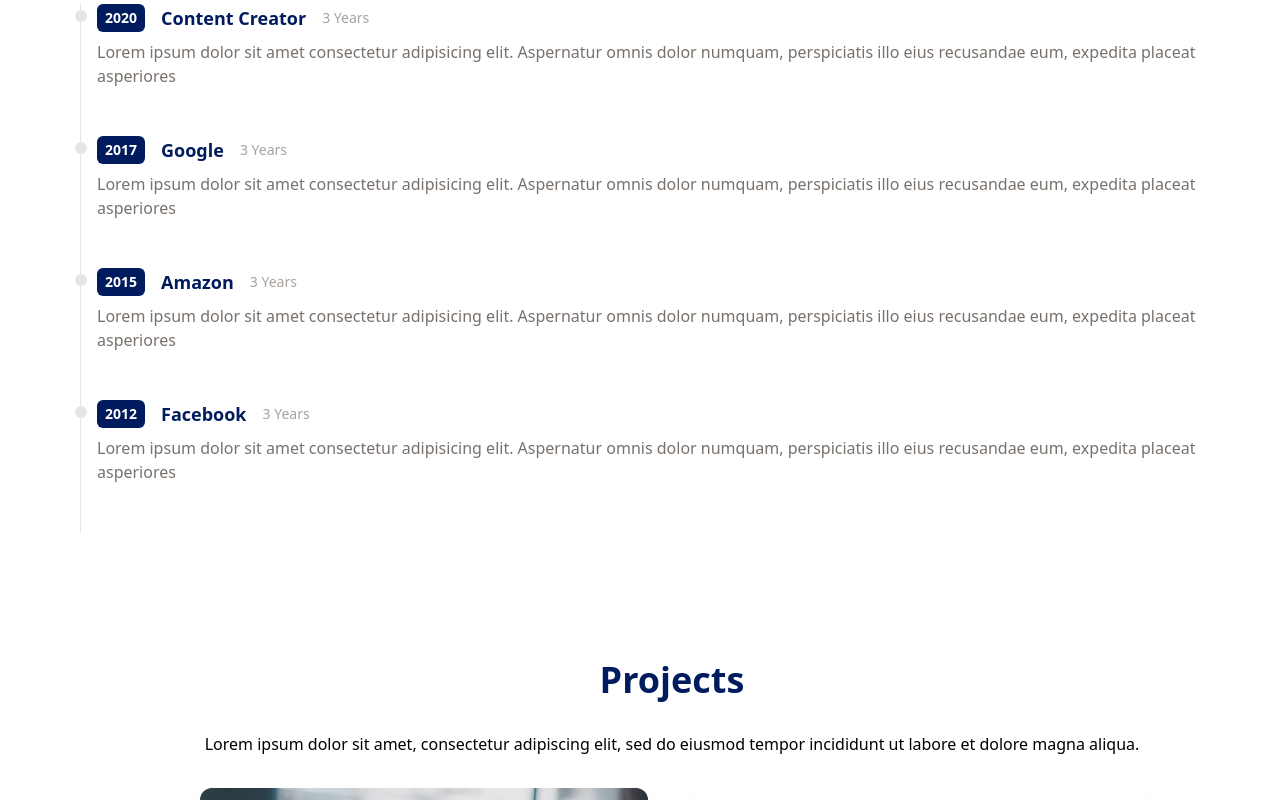
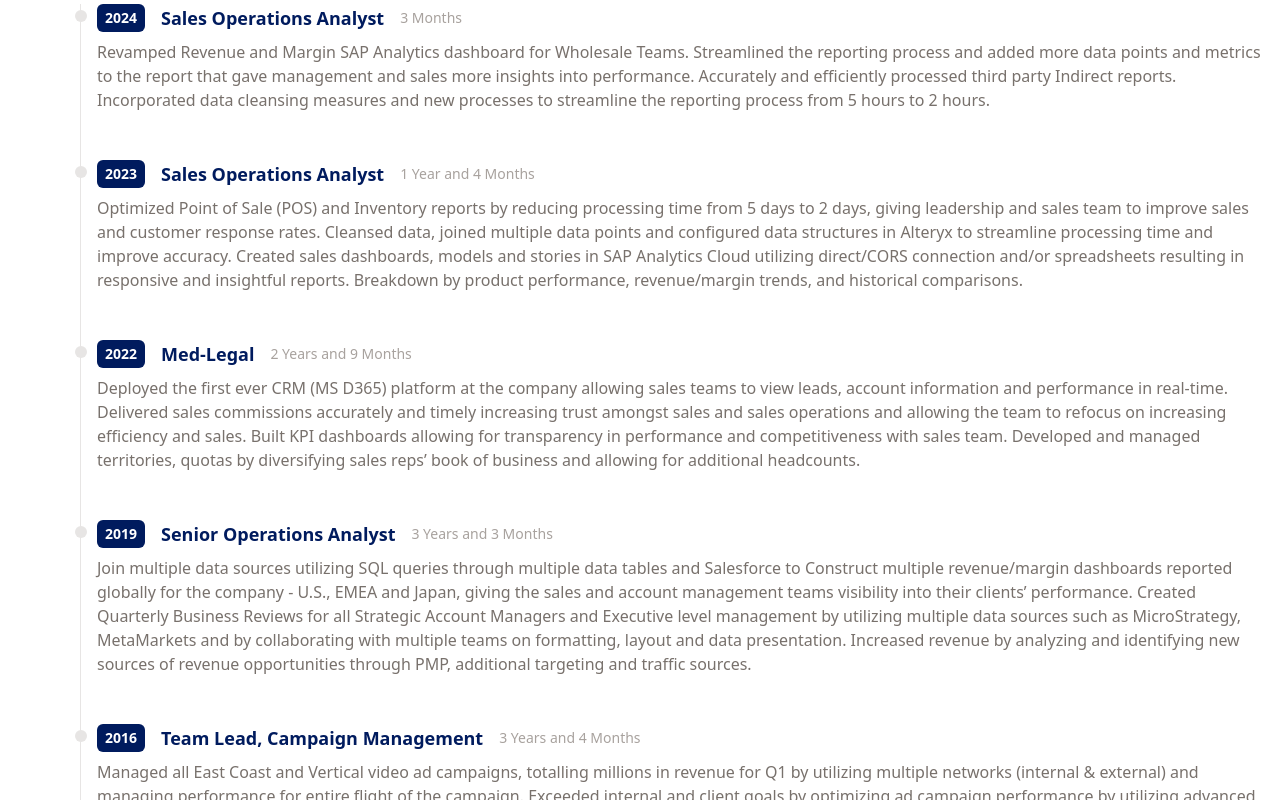
Before and after one commit to sichang51/portfolio-website-frontend, a React (Vite) app: page / in a window 1280 px wide. Shown: the part 900-1700 px from the top of the page. Built offline with nearby package versions, Linux system fonts and the light colour scheme.

Commit message:
added employment history to Work.jsx

```diff
--- a/src/components/Work.jsx
+++ b/src/components/Work.jsx
@@ -3,32 +3,39 @@ import WorkItem from "./Workitem";
 
 const data = [
   {
-    year: 2020,
-    title: "Content Creator",
-    duration: "3 Years",
+    year: 2024,
+    title: "Sales Operations Analyst",
+    duration: "3 Months",
     details:
-      "Lorem ipsum dolor sit amet consectetur adipisicing elit. Aspernatur omnis dolor numquam, perspiciatis illo eius recusandae eum, expedita placeat asperiores",
+      "Revamped Revenue and Margin SAP Analytics dashboard for Wholesale Teams.  Streamlined the reporting process and added more data points and metrics to the report that gave management and sales more insights into performance.  Accurately and efficiently processed third party Indirect reports. Incorporated data cleansing measures and new processes to streamline the reporting process from 5 hours to 2 hours.",
   },
   {
-    year: 2017,
-    title: "Google",
-    duration: "3 Years",
+    year: 2023,
+    title: "Sales Operations Analyst",
+    duration: "1 Year and 4 Months",
     details:
-      "Lorem ipsum dolor sit amet consectetur adipisicing elit. Aspernatur omnis dolor numquam, perspiciatis illo eius recusandae eum, expedita placeat asperiores",
+      "Optimized Point of Sale (POS) and Inventory reports by reducing processing time from 5 days to 2 days, giving leadership and sales team to improve sales and customer response rates.  Cleansed data, joined multiple data points and configured data structures in Alteryx to streamline processing time and improve accuracy.  Created sales dashboards, models and stories in SAP Analytics Cloud utilizing direct/CORS connection and/or spreadsheets resulting in responsive and insightful reports.  Breakdown by product performance, revenue/margin trends, and historical comparisons.",
   },
   {
-    year: 2015,
-    title: "Amazon",
-    duration: "3 Years",
+    year: 2022,
+    title: "Med-Legal",
+    duration: "2 Years and 9 Months",
     details:
-      "Lorem ipsum dolor sit amet consectetur adipisicing elit. Aspernatur omnis dolor numquam, perspiciatis illo eius recusandae eum, expedita placeat asperiores",
+      "Deployed the first ever CRM (MS D365) platform at the company allowing sales teams to view leads, account information and performance in real-time.  Delivered sales commissions accurately and timely increasing trust amongst sales and sales operations and allowing the team to refocus on increasing efficiency and sales.  Built KPI dashboards allowing for transparency in performance and competitiveness with sales team.  Developed and managed territories, quotas by diversifying sales reps’ book of business and allowing for additional headcounts.",
   },
   {
-    year: 2012,
-    title: "Facebook",
-    duration: "3 Years",
+    year: 2019,
+    title: "Senior Operations Analyst",
+    duration: "3 Years and 3 Months",
     details:
-      "Lorem ipsum dolor sit amet consectetur adipisicing elit. Aspernatur omnis dolor numquam, perspiciatis illo eius recusandae eum, expedita placeat asperiores",
+      "Join multiple data sources utilizing SQL queries through multiple data tables and Salesforce to Construct multiple revenue/margin dashboards reported globally for the company - U.S., EMEA and Japan, giving the sales and account management teams visibility into their clients’ performance.  Created Quarterly Business Reviews for all Strategic Account Managers and Executive level management by utilizing multiple data sources such as MicroStrategy, MetaMarkets and by collaborating with multiple teams on formatting, layout and data presentation.  Increased revenue by analyzing and identifying new sources of revenue opportunities through PMP, additional targeting and traffic sources.",
+  },
+  {
+    year: 2016,
+    title: "Team Lead, Campaign Management",
+    duration: "3 Years and 4 Months",
+    details:
+      "Managed all East Coast and Vertical video ad campaigns, totalling millions in revenue for Q1 by utilizing multiple networks (internal & external) and managing performance for entire flight of the campaign.  Exceeded internal and client goals by optimizing ad campaign performance by utilizing advanced targeting, multiple traffic sources and testing (multi-variant or A/B testing).  Orchestrated the development and production of a new video ad delivery platform by collaborating with Engineering and Management, creation of new functions, testing new features, and UX optimization.",
   },
 ];
 const Work = () => {
```
